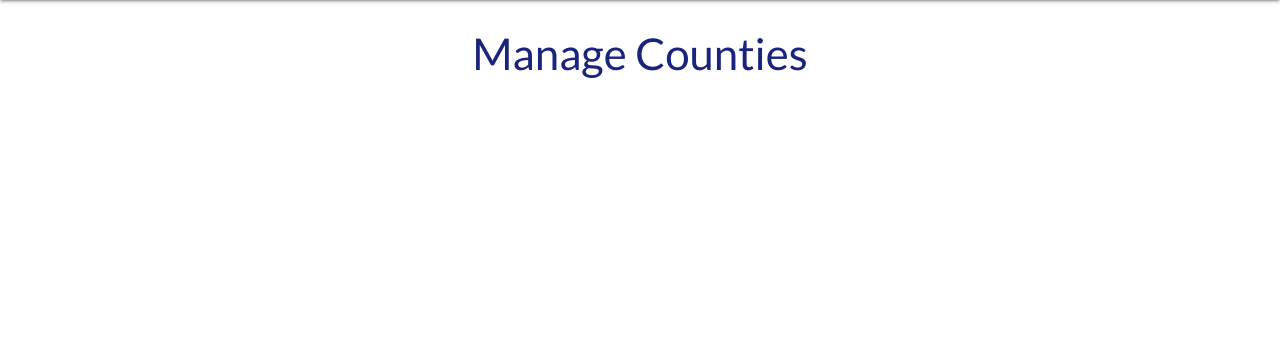
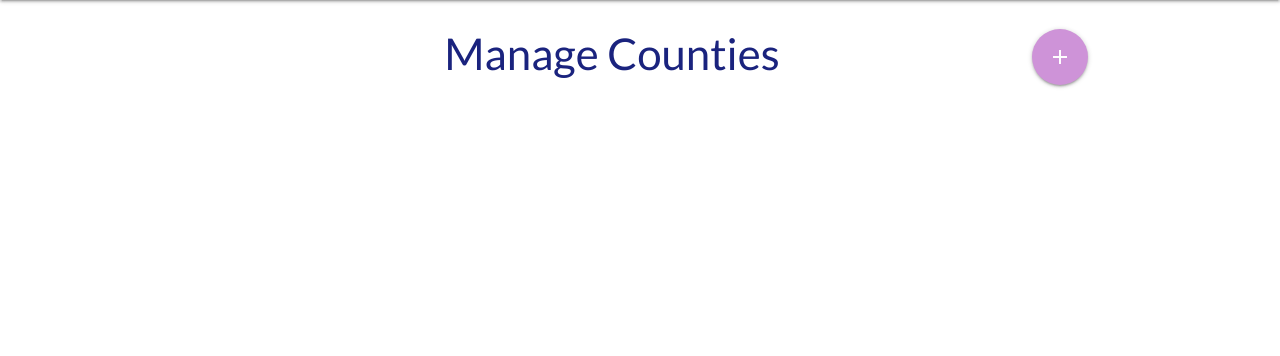
Before and after one commit to martinbannister/CI_MS3_We-ll_Look_Into_It, a Flask app: template templates/counties.html in a window 1280 px wide. Shown: the part 64-420 px from the top of the page. Run offline with Flask 2, Linux system fonts and the light colour scheme; the template is opened without the code that fills it, so the values that code supplies are empty; the visitor is signed in with stand-in values (Sample User, id 1); some libraries are stand-ins or nearby versions.

Commit message:
FEAT(counties.html): add create county feature

```diff
--- a/app.py
+++ b/app.py
@@ -186,6 +186,21 @@ def get_counties():
     return render_template("counties.html", counties=counties)
 
 
+@app.route("/add_county", methods=["GET", "POST"])
+def add_county():
+    if request.method == "POST":
+        county = {
+            "county_name": request.form.get("county_name"),
+            "primary_colour": request.form.get("primary_colour"),
+            "logo_url": request.form.get("logo_url")
+        }
+        mongo.db.counties.insert_one(county)
+        flash("New County Added", "flash_success")
+        return redirect(url_for("get_counties"))
+
+    return render_template("add_county.html")
+
+
 if __name__ == "__main__":
     app.run(host=os.environ.get("IP"),
             port=int(os.environ.get("PORT")),
--- a/templates/counties.html
+++ b/templates/counties.html
@@ -2,7 +2,14 @@
 {% set counties_nav = "active" %}
 
 {% block content %}
-<h3 class="indigo-text text-darken-4 center-align">Manage Counties</h3>
+<div class="row">
+    <h3 class="indigo-text text-darken-4 center-align">Manage Counties
+        <a href="{{ url_for('add_county') }}" class="btn-floating btn-large waves-effect waves-light purple lighten-3 right">
+            <i class="material-icons">add</i>
+        </a>
+    </h3>
+</div>
+
 
 <div class="row">
     {% for county in counties %}
```
